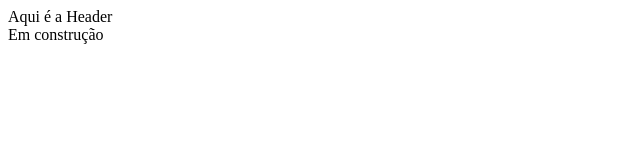
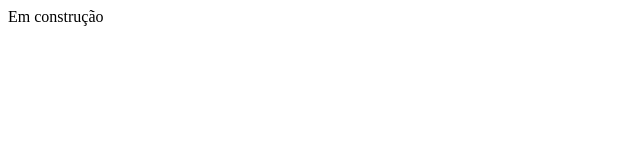
Before and after one commit to brunoamadormdc/tabela_taco, a Next.js app: page / in a window 1280 px wide. Shown: the top 160 px of the page, without its empty margins (0-640 px from the left). Built offline with nearby package versions, Linux system fonts and the light colour scheme.

Commit message:
header text remove

```diff
--- a/components/Layout/Header.js
+++ b/components/Layout/Header.js
@@ -1,7 +1,7 @@
 export default function Header() {
     return (
         <>
-        <div>Aqui é a Header</div>
+        <div></div>
         </>
     )
 }
```
